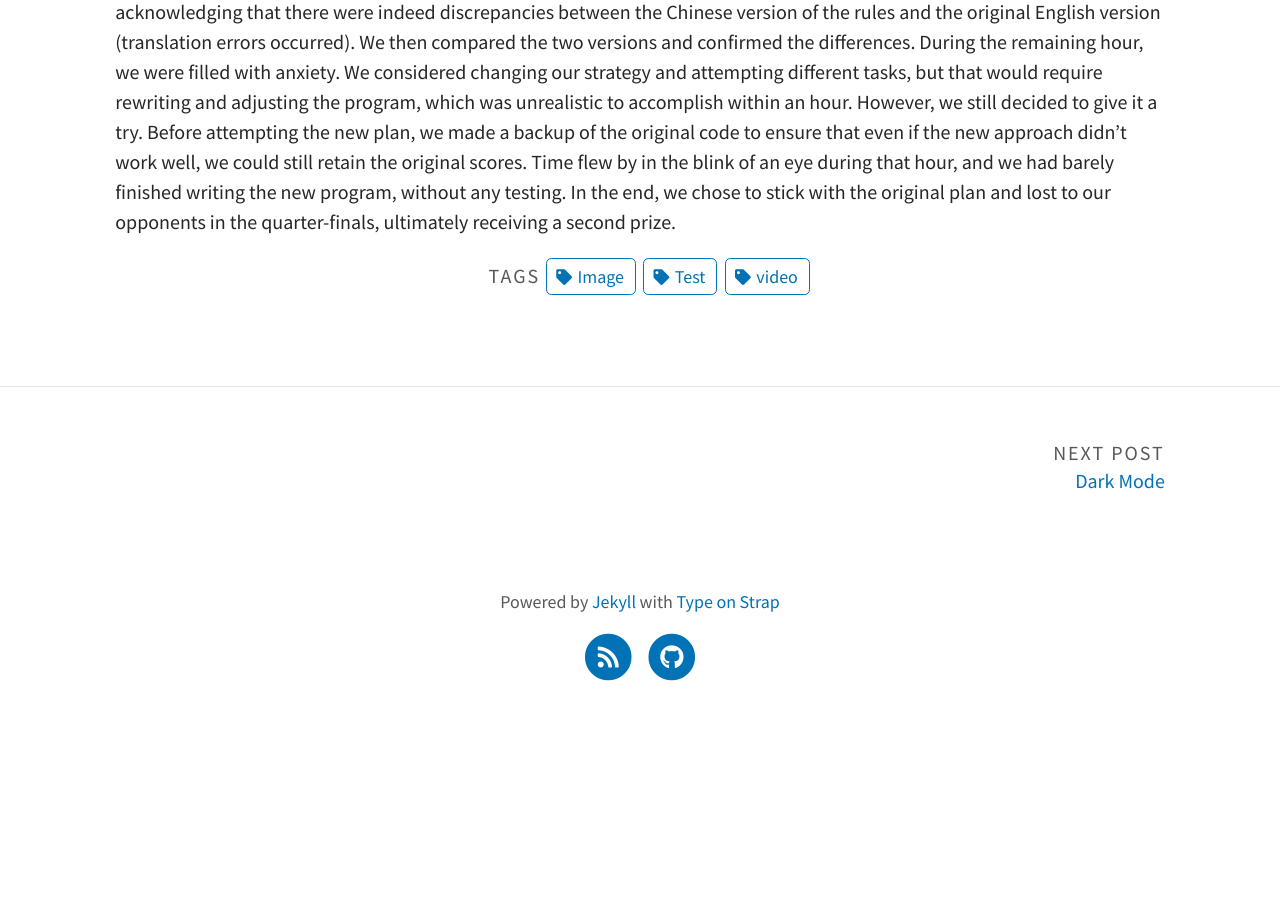
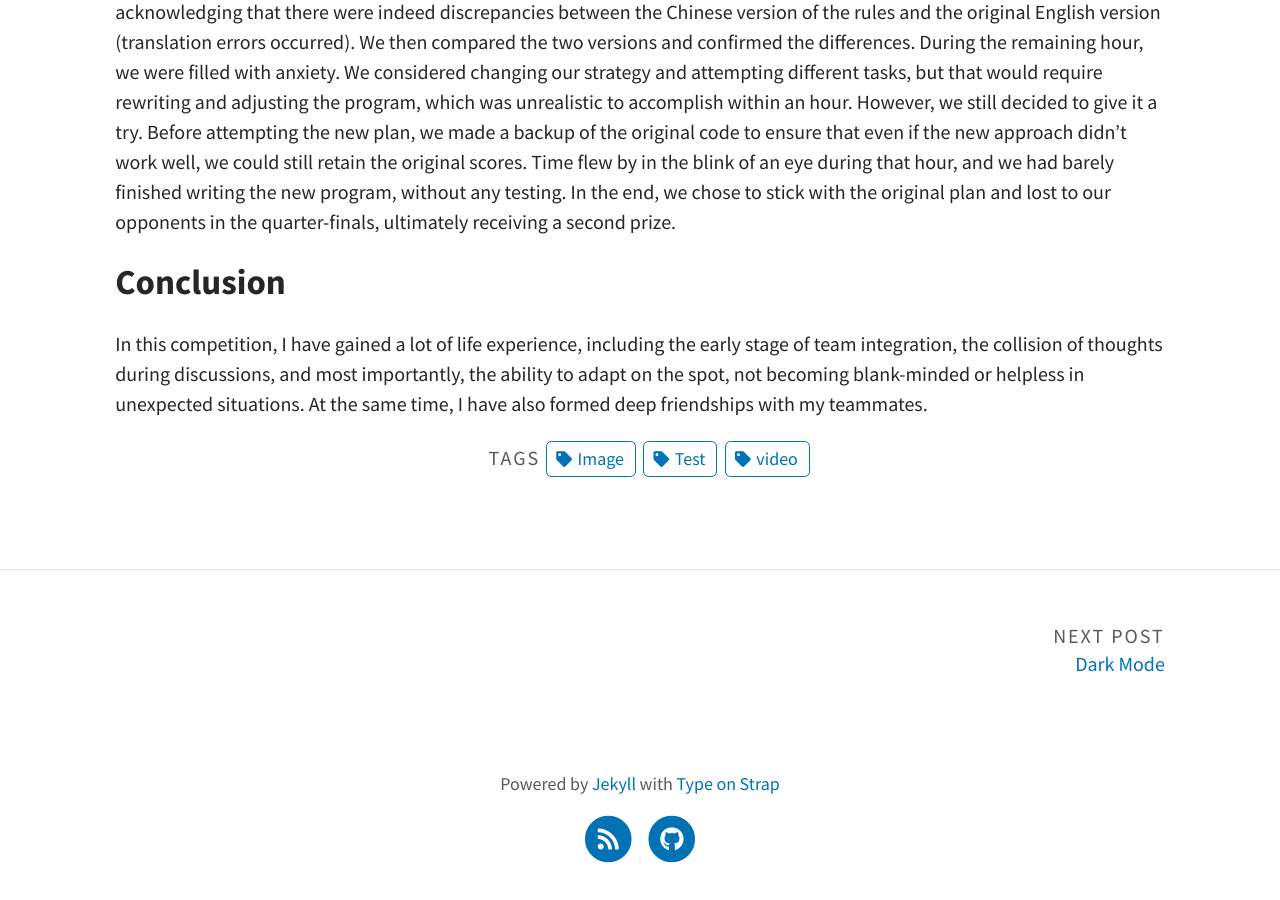
Before and after one commit to leonli112/leonli112.github.io, a Jekyll site: the page built from _posts/2023-07-04-test.md, in a window 1280 px wide and 900 px high, scrolled down 3217 px. Built offline with Jekyll 4.4.1, drawn with Linux system fonts in a browser that asks for light colours; a script that is not in the unit is left out; before the commit the page ends 3936 px from its top, so only the background shows below that.

Commit message:
whole paragraph

```diff
--- a/_posts/2023-07-04-test.md
+++ b/_posts/2023-07-04-test.md
@@ -37,3 +37,7 @@ Asian Division took place in Hangzhou, China in May, 2021.When we entered the co
 After completing the Asian division, we had two months to prepare for the international tournament. The venue and rules for both the Asia and international competitions remained the same. However, the international tournament had more teams, with over 70 participating. Due to the pandemic, the competition was conducted online, which meant we only needed to add cameras to our regular training field. We initially thought this was a favorable condition since our programs were developed and fine-tuned based on this field, unlike the Asia competition where we were affected by on-site lighting and slight variations in field dimensions.
 Soon, the first round of the competition concluded, and our robot successfully followed our planned path and completed all the predetermined tasks. However, when the referees calculated the scores, there was a significant discrepancy between the results based on the calculation method we used, following the Chinese version of the rules, and the referees' scoring. At first, we believed the referees made a mistake and contacted the organizers of the Chinese region to report the issue. With only one hour remaining until the second round of the competition, the Chinese organizers replied, acknowledging that there were indeed discrepancies between the Chinese version of the rules and the original English version (translation errors occurred). We then compared the two versions and confirmed the differences.
 During the remaining hour, we were filled with anxiety. We considered changing our strategy and attempting different tasks, but that would require rewriting and adjusting the program, which was unrealistic to accomplish within an hour. However, we still decided to give it a try. Before attempting the new plan, we made a backup of the original code to ensure that even if the new approach didn't work well, we could still retain the original scores. Time flew by in the blink of an eye during that hour, and we had barely finished writing the new program, without any testing. In the end, we chose to stick with the original plan and lost to our opponents in the quarter-finals, ultimately receiving a second prize.
+
+## Conclusion
+
+In this competition, I have gained a lot of life experience, including the early stage of team integration, the collision of thoughts during discussions, and most importantly, the ability to adapt on the spot, not becoming blank-minded or helpless in unexpected situations. At the same time, I have also formed deep friendships with my teammates.
```
